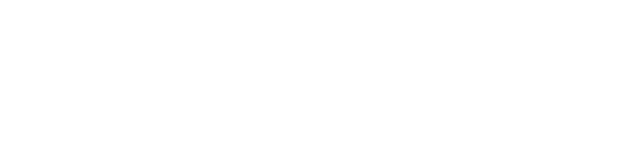
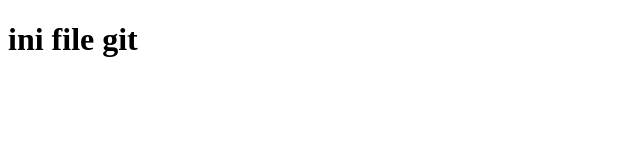
Before and after one commit to ddindawaii/latihan_git_jwdnb1_2025, a plain HTML site: page git.html in a window 1280 px wide. Shown: the whole page, without its empty margins (0-640 px from the left). Drawn offline with Linux system fonts and the light colour scheme.

Commit message:
menambahkan h1 pada git.html

```diff
--- a/git.html
+++ b/git.html
@@ -6,6 +6,6 @@
     <title>Document</title>
 </head>
 <body>
-
+    <h1>ini file git</h1>
 </body>
 </html>
```
